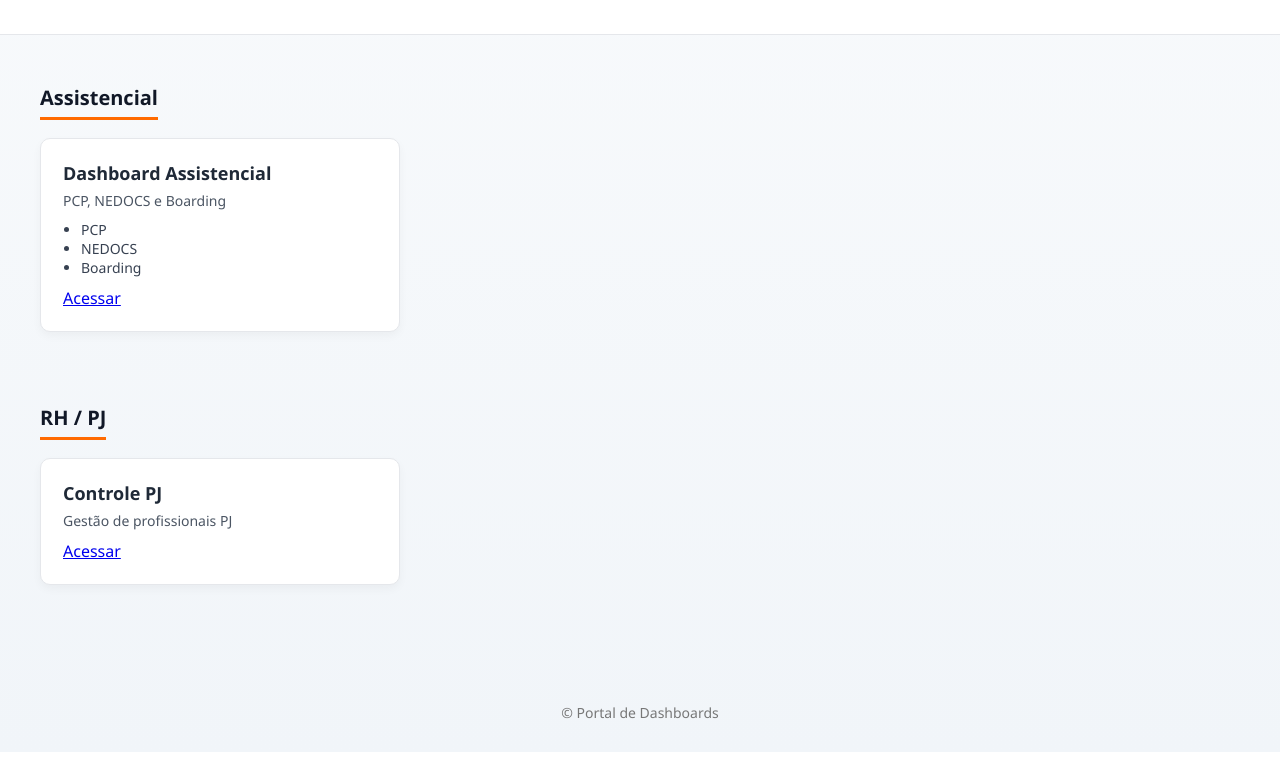
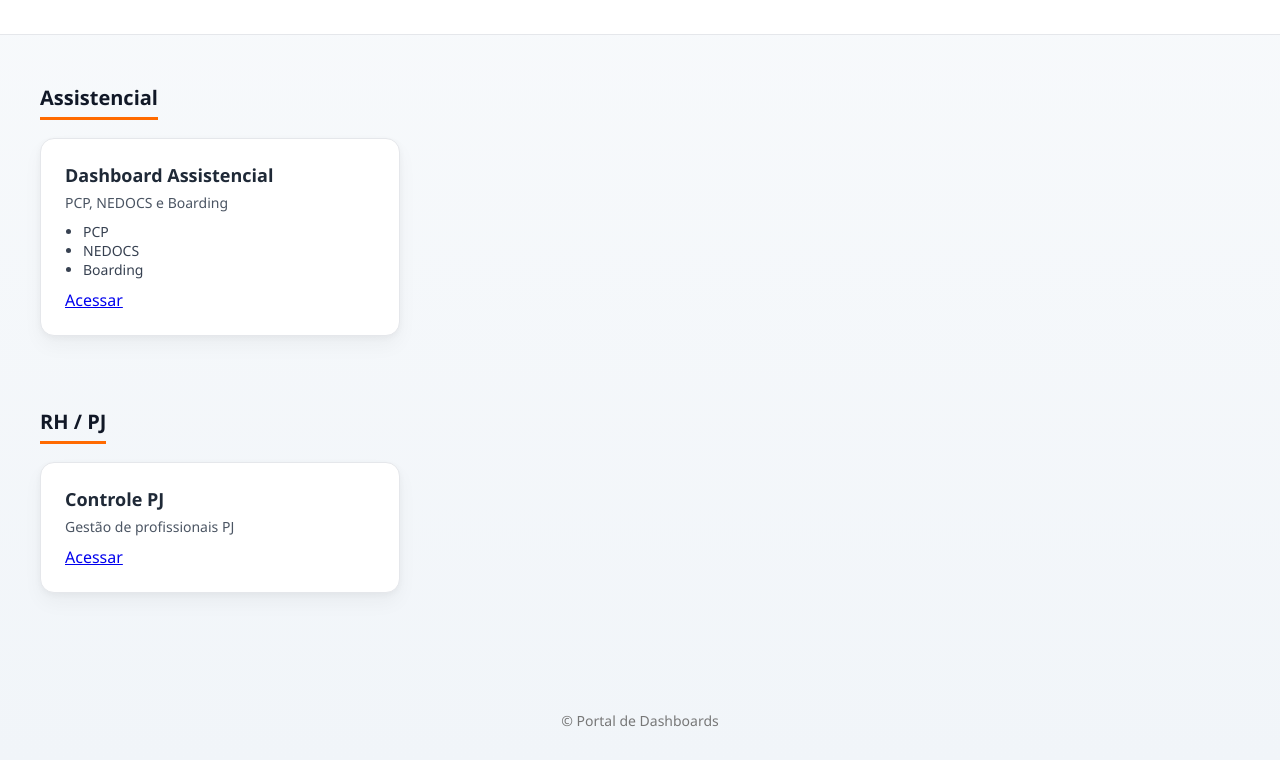
Before and after one commit to jubalaguif-hub/portal-dashboards, a plain HTML site: page index.html in a window 1280 px wide. Shown: the part 126-886 px from the top of the page. Drawn offline with Linux system fonts and the light colour scheme.

Commit message:
Update style.css

```diff
--- a/style.css
+++ b/style.css
@@ -45,10 +45,13 @@
 
 .card {
   background: #ffffff;
-  padding: 22px;
-  border-radius: 10px;
+  padding: 24px;
+  border-radius: 14px;
   border: 1px solid #e5e7eb;
-  box-shadow: 0 4px 10px rgba(0,0,0,0.04);
+ box-shadow:
+    0 10px 20px rgba(0,0,0,0.04),
+    0 2px 6px rgba(0,0,0,0.04);
+  transition: transform 0.2s ease, box-shadow 0.2s ease;
 }
 
 .card h3 {
@@ -69,6 +72,13 @@
   color: #374151;
   font-size: 14px;
 }
+.card:hover {
+  transform: translateY(-3px);
+  box-shadow:
+    0 16px 30px rgba(0,0,0,0.06),
+    0 4px 10px rgba(0,0,0,0.06);
+}
+
 footer {
   text-align: center;
   padding: 16px;
```
